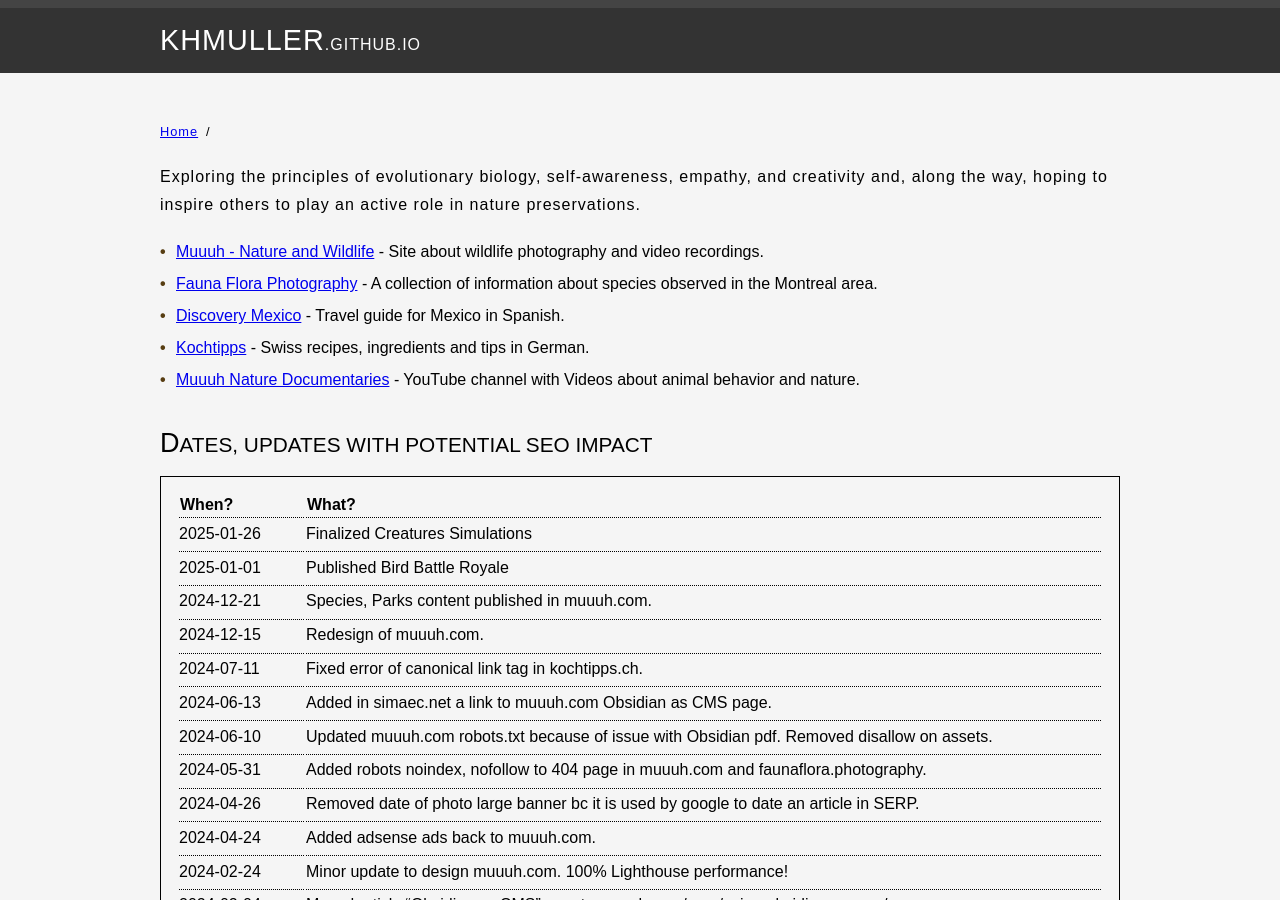
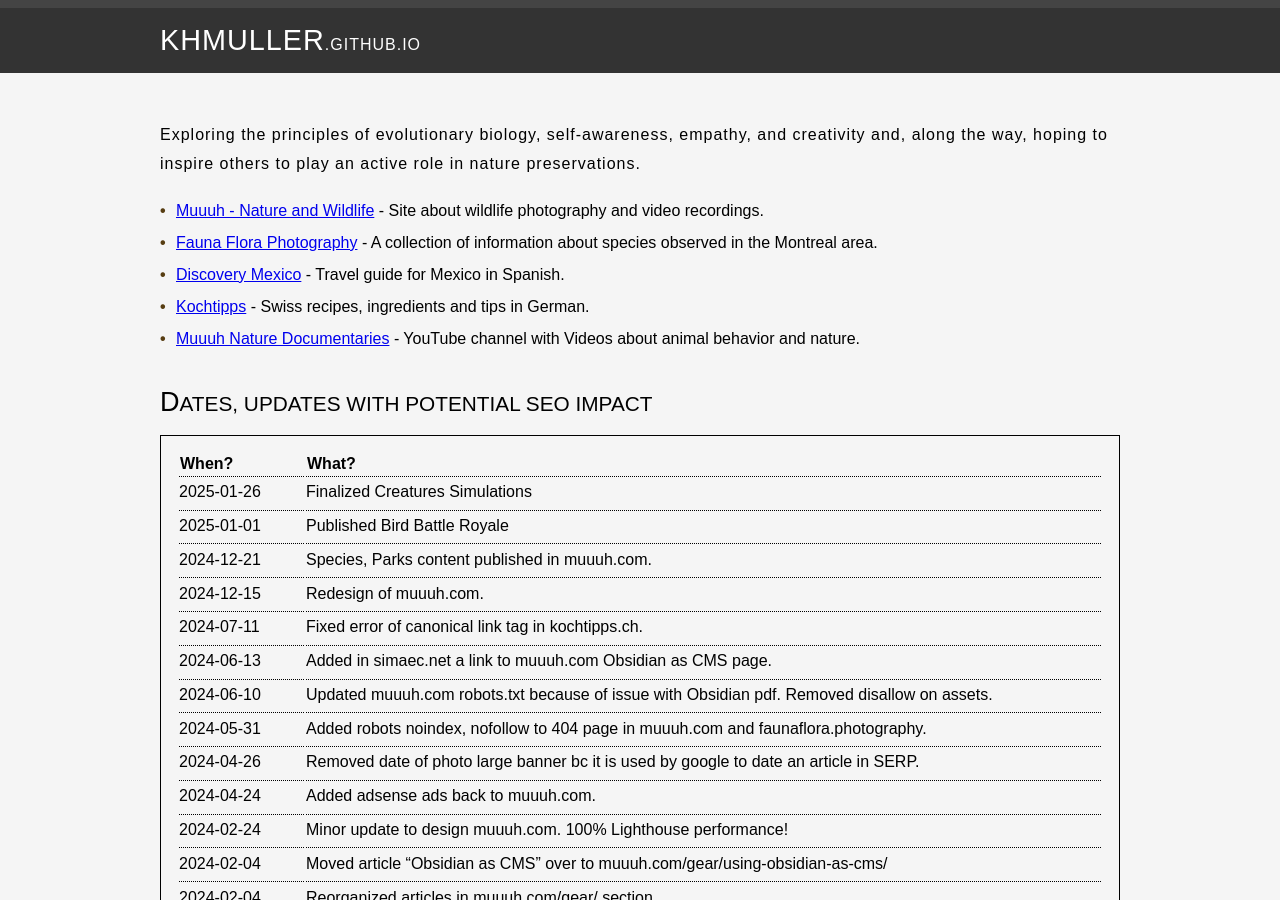
Before and after one commit to KHMuller/khmuller.github.io, a Jekyll site: the page built from index.md, in a window 1280 px wide and 900 px high. Built offline with Jekyll 4.4.1, drawn with Linux system fonts in a browser that asks for light colours.

Commit message:
Removed breadcrumb

```diff
--- a/_layouts/default.html
+++ b/_layouts/default.html
@@ -14,7 +14,6 @@
     <header><div class="wrapper"><h1><a href="/">khmuller<span>.github.io</span></a></h1></div></header>
     <main>
       <div class="wrapper">
-        {% include breadcrumb.html %}
         {{ content }}
       </div>
     </main>
```
